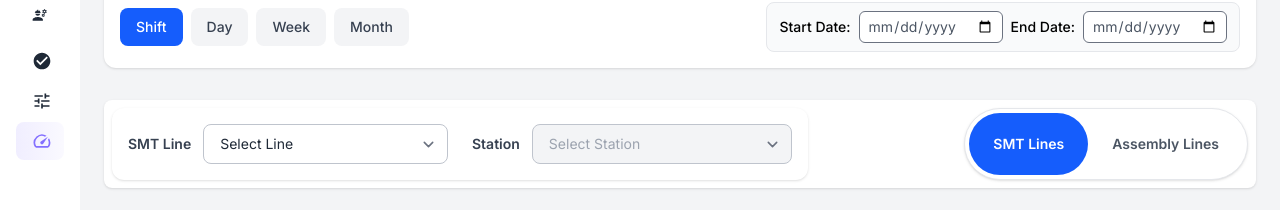
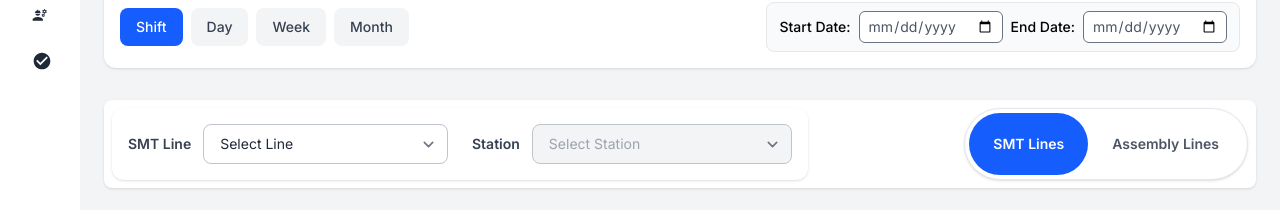
Before and after one commit to chelsy2001/SMTDashboardFrontendNew, a React (Vite) app: page /Quality in a window 1280 px wide. Shown: the part 119-329 px from the top of the page. Built offline with nearby package versions, Linux system fonts and the light colour scheme; sample sign-in values are in the browser's storage.

Commit message:
remove dt and quality option from slider

```diff
--- a/src/partials/Header.jsx
+++ b/src/partials/Header.jsx
@@ -19,7 +19,7 @@ function Header({ sidebarOpen, setSidebarOpen }) {
   const location = useLocation();
 
   const routeConfig = {
-    "/home": { title: "Home", icon: MdHome },
+    "/Home": { title: "Home", icon: MdHome },
     "/LinesPreformance": { title: "Lines Performance", icon: MdAssessment },
     "/LinesStationPreformance": { title: "Line Station Performance", icon: MdBuild },
     "/AssemblyLinePreformance": { title: "Assembly Line Performance", icon: MdFactory },
--- a/src/partials/Sidebar.jsx
+++ b/src/partials/Sidebar.jsx
@@ -63,8 +63,7 @@ function Sidebar({
     <div className="min-w-fit">
       {/* Sidebar backdrop (mobile only) */}
       <div
-        className={`fixed inset-0 bg-gray-900/30 z-40 lg:hidden lg:z-auto transition-opacity duration-200 ${
-          sidebarOpen ? "opacity-100" : "opacity-0 pointer-events-none"
+        className={`fixed inset-0 bg-gray-900/30 z-40 lg:hidden lg:z-auto transition-opacity duration-200 ${sidebarOpen ? "opacity-100" : "opacity-0 pointer-events-none"
           }`}
         aria-hidden="true"
       ></div>
@@ -115,8 +114,7 @@ function Sidebar({
                     end
                     to="/Home"
                     className={({ isActive }) =>
-                        `block text-gray-800 dark:text-gray-100 truncate transition duration-150 ${
-                          isActive
+                      `block text-gray-800 dark:text-gray-100 truncate transition duration-150 ${isActive
                         ? "text-violet-500"
                         : "hover:text-gray-900 dark:hover:text-white"
                       }`
@@ -147,8 +145,7 @@ function Sidebar({
                     end
                     to="/LinesPreformance"
                     className={({ isActive }) =>
-                        `block text-gray-800 dark:text-gray-100 truncate transition duration-150 ${
-                          isActive
+                      `block text-gray-800 dark:text-gray-100 truncate transition duration-150 ${isActive
                         ? "text-violet-500"
                         : "hover:text-gray-900 dark:hover:text-white"
                       }`
@@ -186,8 +183,7 @@ function Sidebar({
                     end
                     to="/Assembly"
                     className={({ isActive }) =>
-                        `block text-gray-800 dark:text-gray-100 truncate transition duration-150 ${
-                          isActive
+                      `block text-gray-800 dark:text-gray-100 truncate transition duration-150 ${isActive
                         ? "text-violet-500"
                         : "hover:text-gray-900 dark:hover:text-white"
                       }`
@@ -211,14 +207,13 @@ function Sidebar({
               </SidebarLinkGroup>
 
               {/* DownTime   */}
-              <SidebarLinkGroup activecondition={pathname.includes("DownTime")}>
+              {/* <SidebarLinkGroup activecondition={pathname.includes("DownTime")}>
                 {(handleClick, open) => (
                   <NavLink
                     end
                     to="/DownTime"
                     className={({ isActive }) =>
-                        `block text-gray-800 dark:text-gray-100 truncate transition duration-150 ${
-                          isActive
+                      `block text-gray-800 dark:text-gray-100 truncate transition duration-150 ${isActive
                         ? "text-violet-500"
                         : "hover:text-gray-900 dark:hover:text-white"
                       }`
@@ -239,18 +234,17 @@ function Sidebar({
                   </NavLink>
                 )}
 
-              </SidebarLinkGroup>
+              </SidebarLinkGroup> */}
 
 
               {/* Quality */}
-              <SidebarLinkGroup activecondition={pathname.includes("Quality")}>
+              {/* <SidebarLinkGroup activecondition={pathname.includes("Quality")}>
                 {(handleClick, open) => (
                   <NavLink
                     end
                     to="/Quality"
                     className={({ isActive }) =>
-                        `block text-gray-800 dark:text-gray-100 truncate transition duration-150 ${
-                          isActive
+                      `block text-gray-800 dark:text-gray-100 truncate transition duration-150 ${isActive
                         ? "text-violet-500"
                         : "hover:text-gray-900 dark:hover:text-white"
                       }`
@@ -270,7 +264,7 @@ function Sidebar({
                     </div>
                   </NavLink>
                 )}
-              </SidebarLinkGroup>
+              </SidebarLinkGroup> */}
 
               {/* Cycle Time*/}
               {/* <SidebarLinkGroup activecondition={pathname.includes("CycleTime")}>
```
Lines whose indentation alone changed are shown as unchanged.
